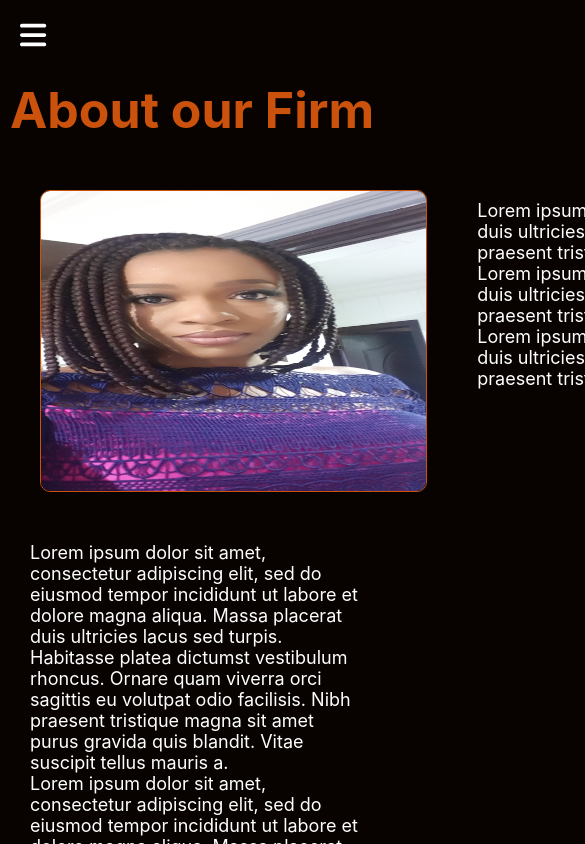
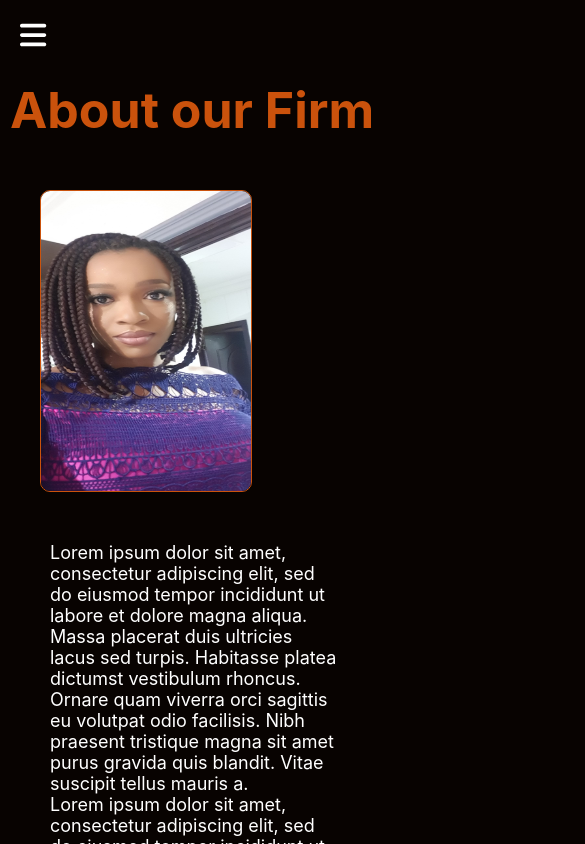
Before and after one commit to Ify-Jas/lawfirm, a React (Create React App) app: page /about in a window 390 px wide. Shown: the top 844 px of the page, 585 px wide, since content can reach past the window. Built offline with nearby package versions, Linux system fonts and the light colour scheme.

Commit message:
updating media query for the the about.js

```diff
--- a/src/index.css
+++ b/src/index.css
@@ -334,6 +334,13 @@ footer a:hover {
   .homeBtn{
     margin-top: -50px;
   }
+  /* about section  */
+  .about section {
+    display: flex;
+    flex-direction: column;
+    width: 350px;
+
+  }
   /* service section  */
   .services{
     background-color: var(--text);
```
